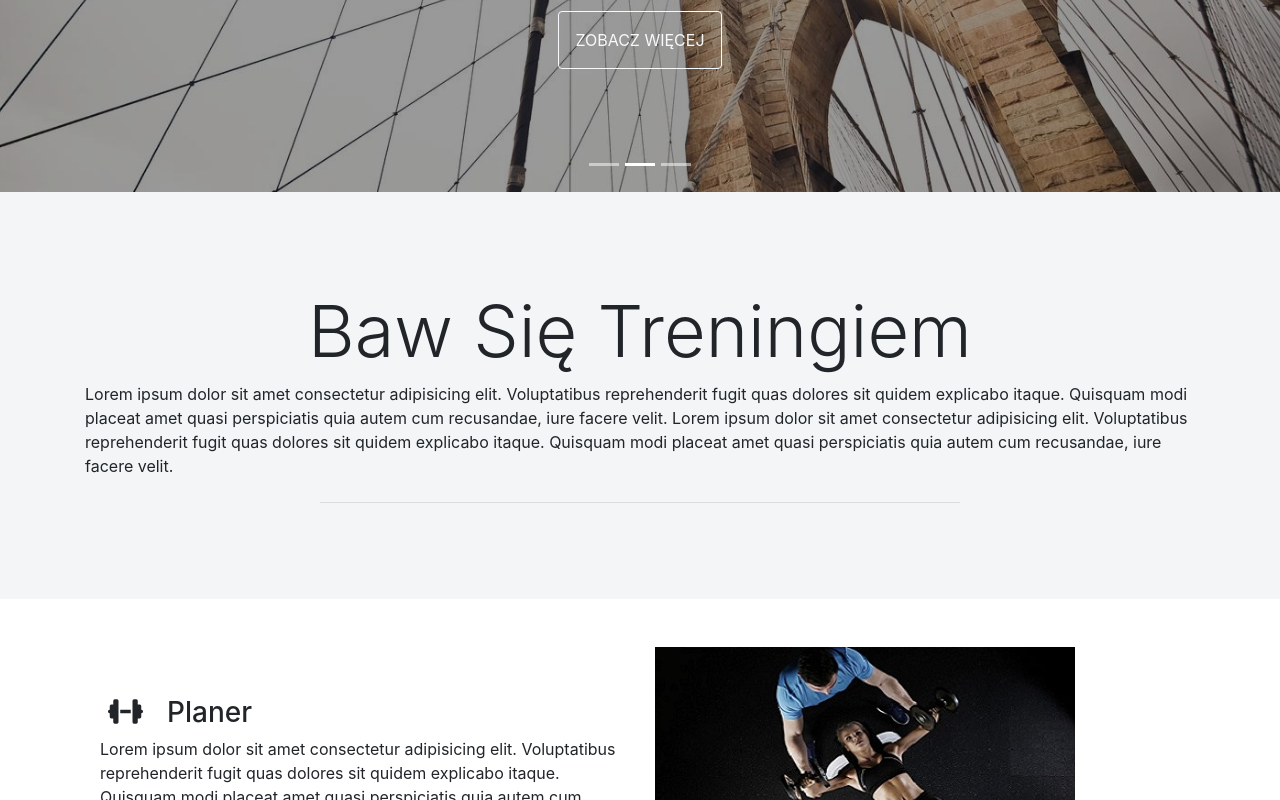
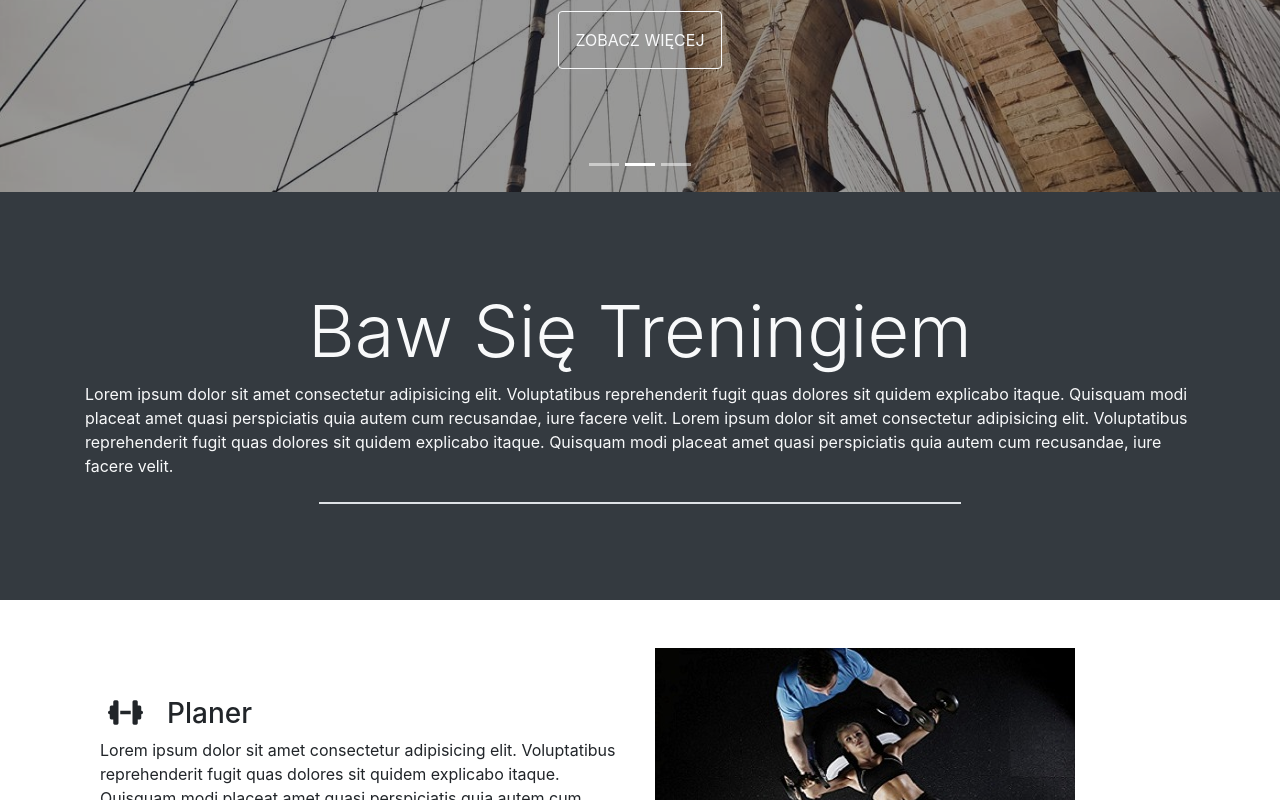
Before and after one commit to piotrpiorkowski/BST-Projekt, an Angular app in the folder ClientApp/: page / in a window 1280 px wide. Shown: the part 429-1229 px from the top of the page. Built offline with nearby package versions, Linux system fonts and the light colour scheme.

Commit message:
change home first section color

```diff
--- a/ClientApp/src/app/home/home.component.css
+++ b/ClientApp/src/app/home/home.component.css
@@ -2,3 +2,7 @@
   font-size: 3rem;
   font-weight: bold;
 }
+
+.border {
+  border: 1px solid white;
+}
--- a/ClientApp/src/app/home/home.component.html
+++ b/ClientApp/src/app/home/home.component.html
@@ -4,7 +4,7 @@
   <!--MAIN-->
 
 
-  <section class="home-brand py-5" style="background-color: #f3f5f6;">
+  <section class="home-brand py-5 bg-dark text-light">
     <div class="container">
       <h1 class="display-3 text-center pt-5 px-3">Baw Się Treningiem</h1>
       <p>
@@ -15,7 +15,7 @@
         autem cum recusandae, iure facere velit.
       </p>
     </div>
-    <hr class="w-50 mx-auto mt-4 mb-5 ">
+    <hr class="w-50 mx-auto mt-4 mb-5 border">
 
   </section>
 
```
